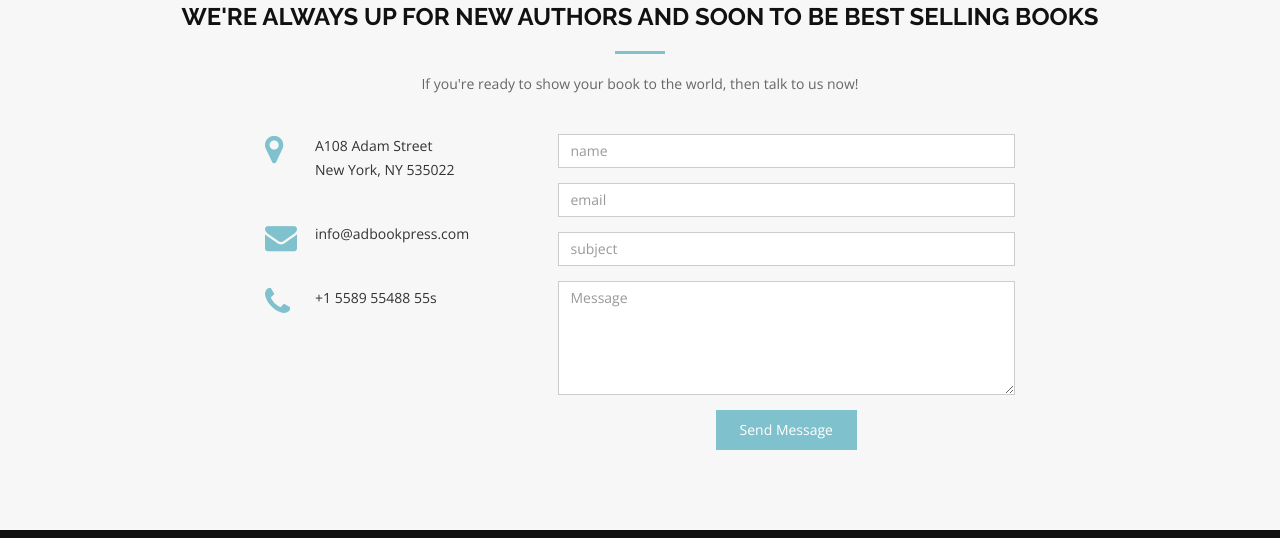
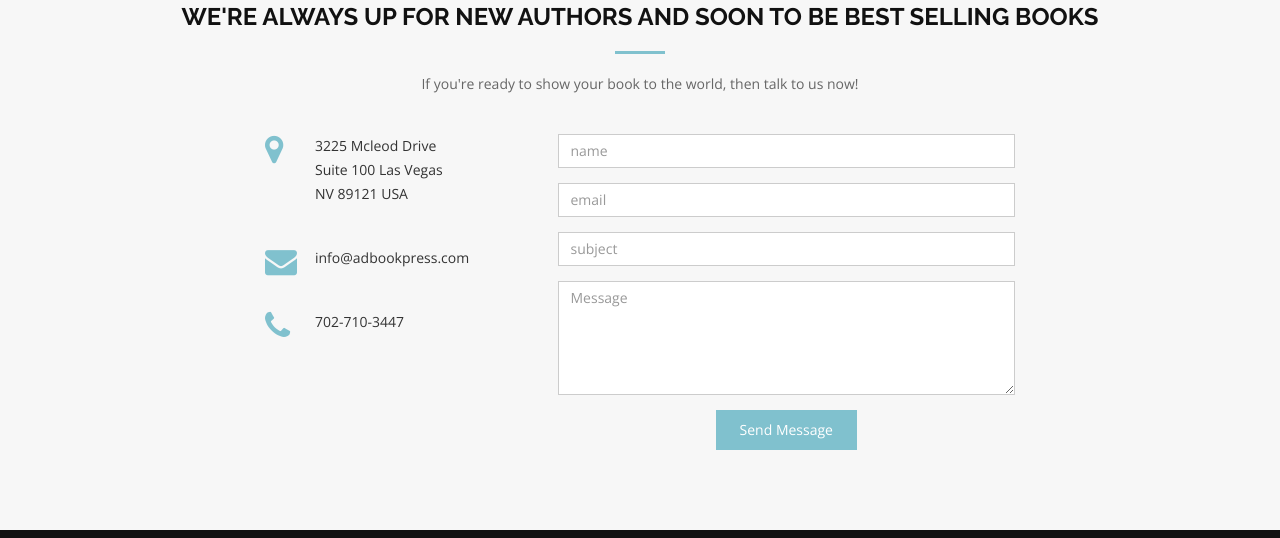
Before and after one commit to adbookpress/adbookpress.github.io, a website: page print-advertising.html in a window 1280 px wide. Shown: the part 10440-10978 px from the top of the page. Drawn offline with nearby package versions, Linux system fonts and the light colour scheme.

Commit message:
update print advertising

```diff
--- a/print-advertising.html
+++ b/print-advertising.html
@@ -462,7 +462,7 @@
           <div class="info">
             <div>
               <i class="fa fa-map-marker"></i>
-              <p>A108 Adam Street<br>New York, NY 535022</p>
+              <p>3225 Mcleod Drive<br>Suite 100 Las Vegas<br>NV 89121 USA</p>
             </div>
 
             <div>
@@ -472,9 +472,8 @@
 
             <div>
               <i class="fa fa-phone"></i>
-              <p>+1 5589 55488 55s</p>
+              <p>702-710-3447</p>
             </div>
-
           </div>
         </div>
 
```
